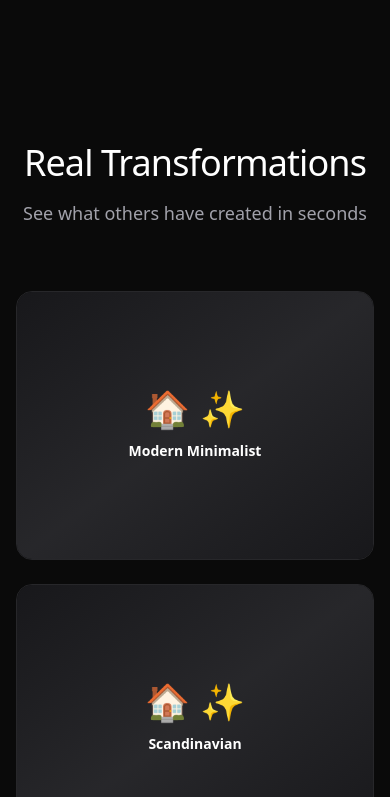
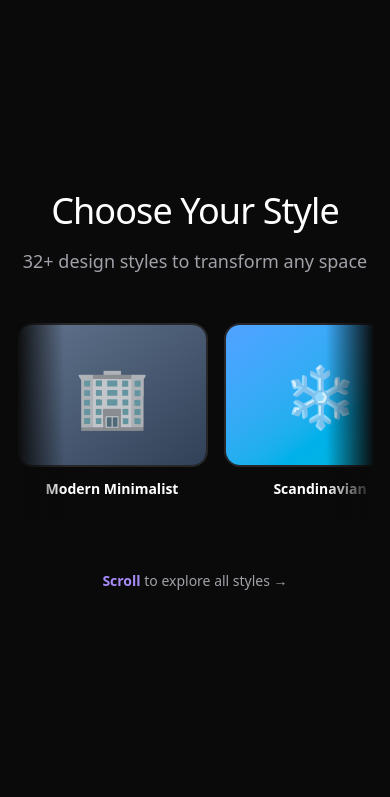
Before and after one commit to bautielcrack4-web/spacely-ai, a Next.js app: page / in a window 390 px wide. Shown: the part 1899-2696 px from the top of the page. Built offline with nearby package versions, Linux system fonts and the light colour scheme.

Commit message:
feat: add visual style selector carousel and testimonials

```diff
--- a/src/app/page.tsx
+++ b/src/app/page.tsx
@@ -1,5 +1,7 @@
 import { Hero } from "@/components/Hero";
 import { FAQ } from "@/components/FAQ";
+import { StyleSelector } from "@/components/StyleSelector";
+import { Testimonials } from "@/components/Testimonials";
 import { Sparkles, Check } from "lucide-react";
 import { cn } from "@/lib/utils";
 
@@ -26,6 +28,9 @@ export default function Home() {
           ))}
         </div>
       </section>
+
+      {/* Visual Style Selector */}
+      <StyleSelector />
 
       {/* Real Transformations Gallery */}
       <section id="gallery" className="max-w-7xl mx-auto px-4 w-full py-12">
@@ -82,6 +87,9 @@ export default function Home() {
           </div>
         </div>
       </section>
+
+      {/* Testimonials */}
+      <Testimonials />
 
       {/* Pricing Section */}
       <section id="pricing" className="max-w-7xl mx-auto px-4 w-full py-12">
--- /dev/null
+++ b/src/components/StyleSelector.tsx
@@ -0,0 +1,99 @@
+"use client";
+
+import { useState } from "react";
+import { Check } from "lucide-react";
+import { cn } from "@/lib/utils";
+
+export function StyleSelector() {
+    const [selectedStyle, setSelectedStyle] = useState<string | null>(null);
+
+    const styles = [
+        { name: "Modern Minimalist", emoji: "🏢", color: "from-slate-500 to-slate-700" },
+        { name: "Scandinavian", emoji: "❄️", color: "from-blue-400 to-cyan-500" },
+        { name: "Industrial", emoji: "🏭", color: "from-zinc-600 to-zinc-800" },
+        { name: "Mid-Century Modern", emoji: "🪑", color: "from-orange-500 to-amber-600" },
+        { name: "Bohemian", emoji: "🌺", color: "from-purple-500 to-pink-500" },
+        { name: "Coastal", emoji: "🌊", color: "from-blue-300 to-teal-400" },
+        { name: "Farmhouse", emoji: "🌾", color: "from-green-600 to-emerald-700" },
+        { name: "Art Deco", emoji: "💎", color: "from-yellow-500 to-amber-500" },
+        { name: "Japanese Zen", emoji: "🎋", color: "from-green-700 to-teal-800" },
+        { name: "Mediterranean", emoji: "🏖️", color: "from-cyan-500 to-blue-600" },
+        { name: "Rustic", emoji: "🪵", color: "from-amber-700 to-orange-800" },
+        { name: "Contemporary", emoji: "✨", color: "from-indigo-500 to-purple-600" },
+    ];
+
+    return (
+        <section className="max-w-7xl mx-auto px-4 w-full py-24">
+            <div className="text-center mb-12">
+                <h2 className="text-4xl md:text-5xl font-medium tracking-tight text-white mb-4">
+                    Choose Your Style
+                </h2>
+                <p className="text-lg" style={{ color: 'var(--text-muted)' }}>
+                    32+ design styles to transform any space
+                </p>
+            </div>
+
+            {/* Horizontal Scrollable Carousel */}
+            <div className="relative">
+                <div className="flex gap-4 overflow-x-auto pb-6 scrollbar-hide snap-x snap-mandatory">
+                    {styles.map((style) => (
+                        <button
+                            key={style.name}
+                            onClick={() => setSelectedStyle(style.name)}
+                            className={cn(
+                                "flex-shrink-0 w-48 snap-center group relative",
+                                "transition-all duration-300 hover:-translate-y-1"
+                            )}
+                        >
+                            {/* Card */}
+                            <div
+                                className={cn(
+                                    "relative aspect-[4/3] rounded-2xl overflow-hidden border-2 transition-all duration-300",
+                                    selectedStyle === style.name
+                                        ? "border-brand shadow-lg shadow-brand/30 scale-105"
+                                        : "border-[#27272A] hover:border-brand/50"
+                                )}
+                            >
+                                {/* Gradient Background */}
+                                <div className={cn("absolute inset-0 bg-gradient-to-br", style.color)} />
+
+                                {/* Emoji Icon */}
+                                <div className="absolute inset-0 flex items-center justify-center">
+                                    <span className="text-6xl opacity-80 group-hover:scale-110 transition-transform duration-300">
+                                        {style.emoji}
+                                    </span>
+                                </div>
+
+                                {/* Selected Checkmark */}
+                                {selectedStyle === style.name && (
+                                    <div className="absolute top-3 right-3 w-6 h-6 rounded-full bg-brand flex items-center justify-center">
+                                        <Check className="w-4 h-4 text-black" />
+                                    </div>
+                                )}
+
+                                {/* Hover Overlay */}
+                                <div className="absolute inset-0 bg-gradient-to-t from-black/80 via-black/20 to-transparent opacity-0 group-hover:opacity-100 transition-opacity duration-300" />
+                            </div>
+
+                            {/* Style Name */}
+                            <p className="mt-3 text-sm font-semibold text-white text-center group-hover:text-brand transition-colors">
+                                {style.name}
+                            </p>
+                        </button>
+                    ))}
+                </div>
+
+                {/* Scroll Indicators */}
+                <div className="absolute left-0 top-0 bottom-0 w-12 bg-gradient-to-r from-[#0A0A0A] to-transparent pointer-events-none" />
+                <div className="absolute right-0 top-0 bottom-0 w-12 bg-gradient-to-l from-[#0A0A0A] to-transparent pointer-events-none" />
+            </div>
+
+            {/* CTA */}
+            <div className="text-center mt-12">
+                <p className="text-sm" style={{ color: 'var(--text-muted)' }}>
+                    <span className="text-brand font-semibold">Scroll</span> to explore all styles →
+                </p>
+            </div>
+        </section>
+    );
+}
--- /dev/null
+++ b/src/components/Testimonials.tsx
@@ -0,0 +1,86 @@
+"use client";
+
+import { Star } from "lucide-react";
+
+export function Testimonials() {
+    const testimonials = [
+        {
+            name: "Sarah Mitchell",
+            role: "Interior Designer",
+            avatar: "SM",
+            content: "This tool has completely transformed how I present concepts to clients. The AI generates stunning visuals in seconds that would take me hours to create manually.",
+            rating: 5,
+            gradient: "from-purple-500 to-pink-500"
+        },
+        {
+            name: "Michael Chen",
+            role: "Real Estate Agent",
+            avatar: "MC",
+            content: "Game changer for staging virtual tours. My listings now showcase potential transformations instantly. Clients love seeing what spaces could become.",
+            rating: 5,
+            gradient: "from-blue-500 to-cyan-500"
+        },
+        {
+            name: "Emma Rodriguez",
+            role: "Homeowner",
+            avatar: "ER",
+            content: "I was skeptical at first, but the results blew me away. Helped me visualize my renovation before spending a dime. Worth every penny!",
+            rating: 5,
+            gradient: "from-amber-500 to-orange-500"
+        }
+    ];
+
+    return (
+        <section className="max-w-7xl mx-auto px-4 w-full py-24">
+            <div className="text-center mb-16">
+                <h2 className="text-4xl md:text-5xl font-medium tracking-tight text-white mb-4">
+                    Loved by Designers & Homeowners
+                </h2>
+                <p className="text-lg" style={{ color: 'var(--text-muted)' }}>
+                    See what our community has to say
+                </p>
+            </div>
+
+            <div className="grid grid-cols-1 md:grid-cols-3 gap-8">
+                {testimonials.map((testimonial, i) => (
+                    <div
+                        key={i}
+                        className="p-8 rounded-2xl bg-[#0A0A0A] border border-[#27272A] hover:border-brand/40 transition-all duration-300 hover:-translate-y-1"
+                    >
+                        {/* Rating Stars */}
+                        <div className="flex gap-1 mb-4">
+                            {[...Array(testimonial.rating)].map((_, idx) => (
+                                <Star key={idx} className="w-4 h-4 fill-brand text-brand" />
+                            ))}
+                        </div>
+
+                        {/* Testimonial Content */}
+                        <p className="text-sm leading-relaxed mb-6" style={{ color: 'var(--text-muted)' }}>
+                            "{testimonial.content}"
+                        </p>
+
+                        {/* Author Info */}
+                        <div className="flex items-center gap-3">
+                            {/* Avatar */}
+                            <div className={`w-12 h-12 rounded-full bg-gradient-to-br ${testimonial.gradient} flex items-center justify-center flex-shrink-0`}>
+                                <span className="text-white font-bold text-sm">
+                                    {testimonial.avatar}
+                                </span>
+                            </div>
+
+                            {/* Name & Role */}
+                            <div>
+                                <p className="text-sm font-semibold text-white">
+                                    {testimonial.name}
+                                </p>
+                                <p className="text-xs" style={{ color: 'var(--text-muted)' }}>
+                                    {testimonial.role}
+                                </p>
+                            </div>
+                        </div>
+                    </div>
+                ))}
+            </div>
+        </section>
+    );
+}
```
